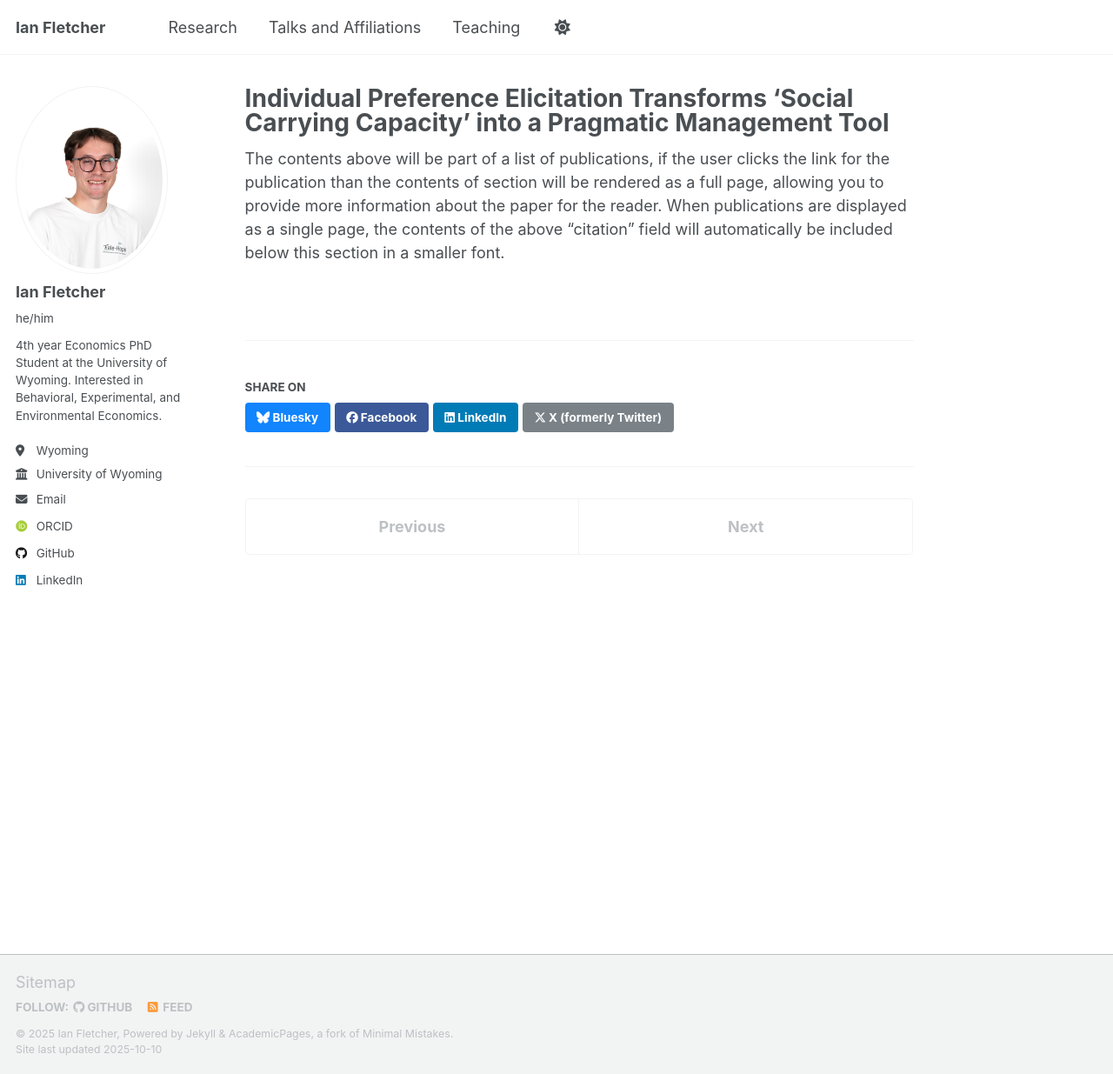
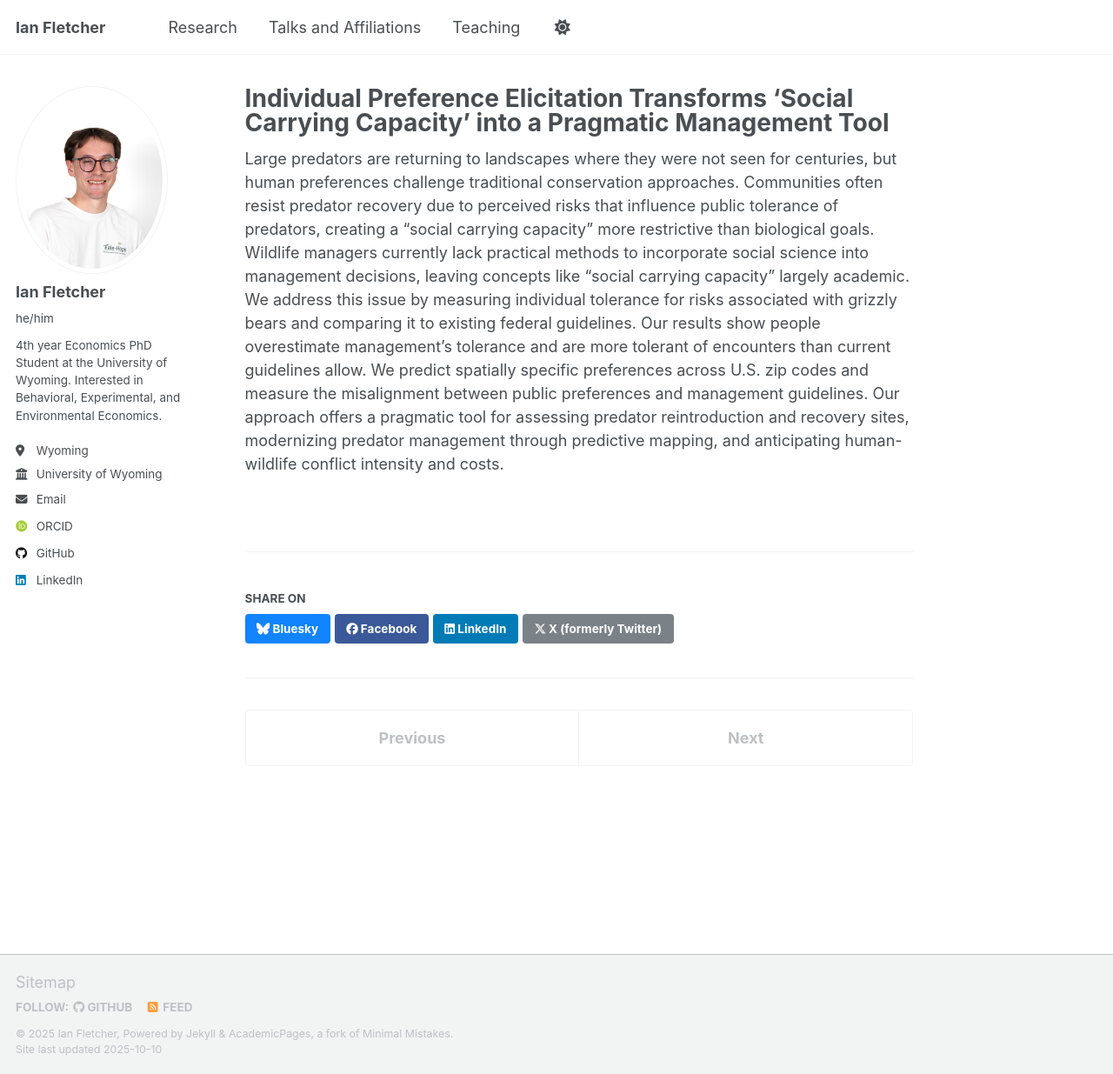
Before and after one commit to fletcherian/fletcherian.github.io, a Jekyll site: the page built from _publications/bears.md, in a window 1280 px wide and 1235 px high. Shown: the whole window at 87% size. Built offline with Jekyll 4.4.1, drawn with Linux system fonts in a browser that asks for light colours; some web fonts are replaced; a script that is not in the unit is left out.

Commit message:
Update bears.md

```diff
--- a/_publications/bears.md
+++ b/_publications/bears.md
@@ -7,4 +7,4 @@ excerpt: 'People are more tolerant of grizzly encounters than management rules,
 date: 2025-08-03
 ---
 
-The contents above will be part of a list of publications, if the user clicks the link for the publication than the contents of section will be rendered as a full page, allowing you to provide more information about the paper for the reader. When publications are displayed as a single page, the contents of the above "citation" field will automatically be included below this section in a smaller font.
+Large predators are returning to landscapes where they were not seen for centuries, but human preferences challenge traditional conservation approaches. Communities often resist predator recovery due to perceived risks that influence public tolerance of predators, creating a "social carrying capacity" more restrictive than biological goals. Wildlife managers currently lack practical methods to incorporate social science into management decisions,  leaving concepts like "social carrying capacity" largely academic. We address this issue by measuring individual tolerance for risks associated with grizzly bears and comparing it to existing federal guidelines. Our results show people overestimate management’s tolerance and are more tolerant of encounters than current guidelines allow. We predict spatially specific preferences across U.S. zip codes and measure the misalignment between public preferences and management guidelines. Our approach offers a pragmatic tool for assessing predator reintroduction and recovery sites, modernizing predator management through predictive mapping, and anticipating human-wildlife conflict intensity and costs.
```
